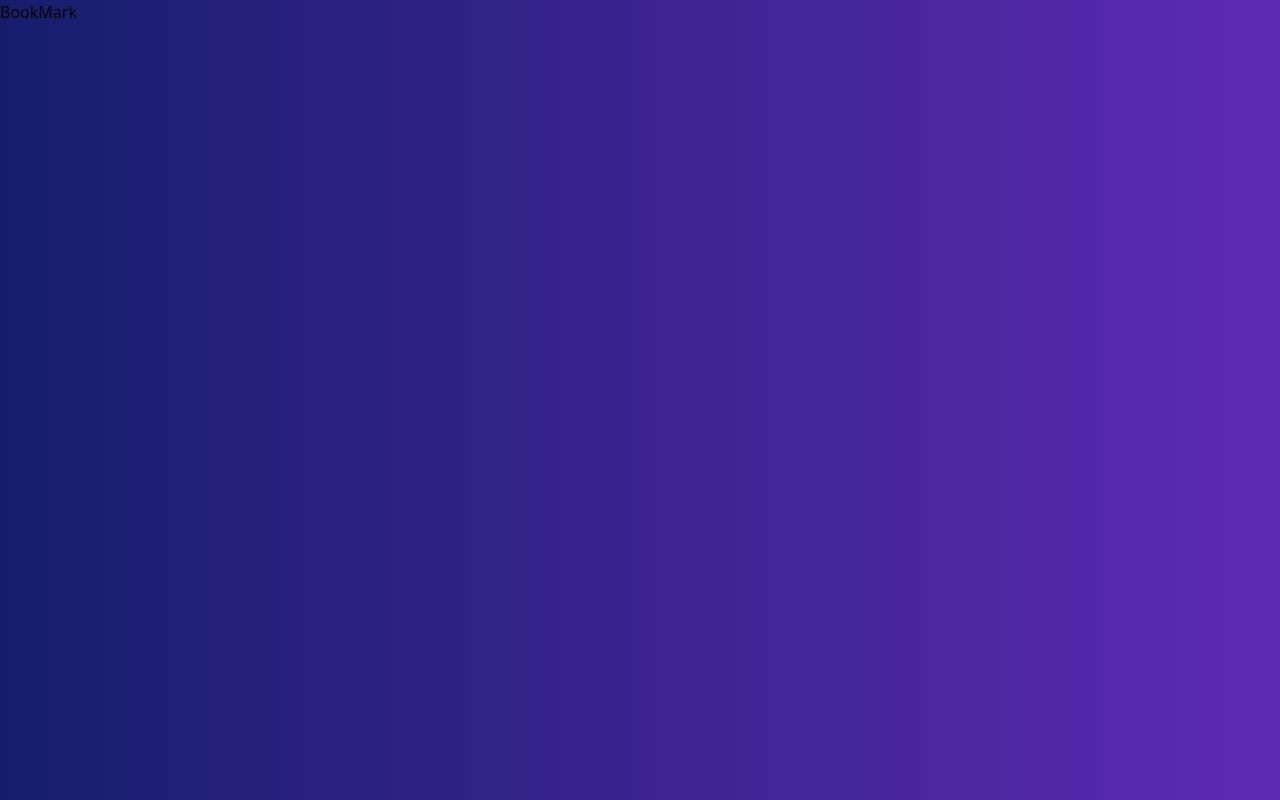
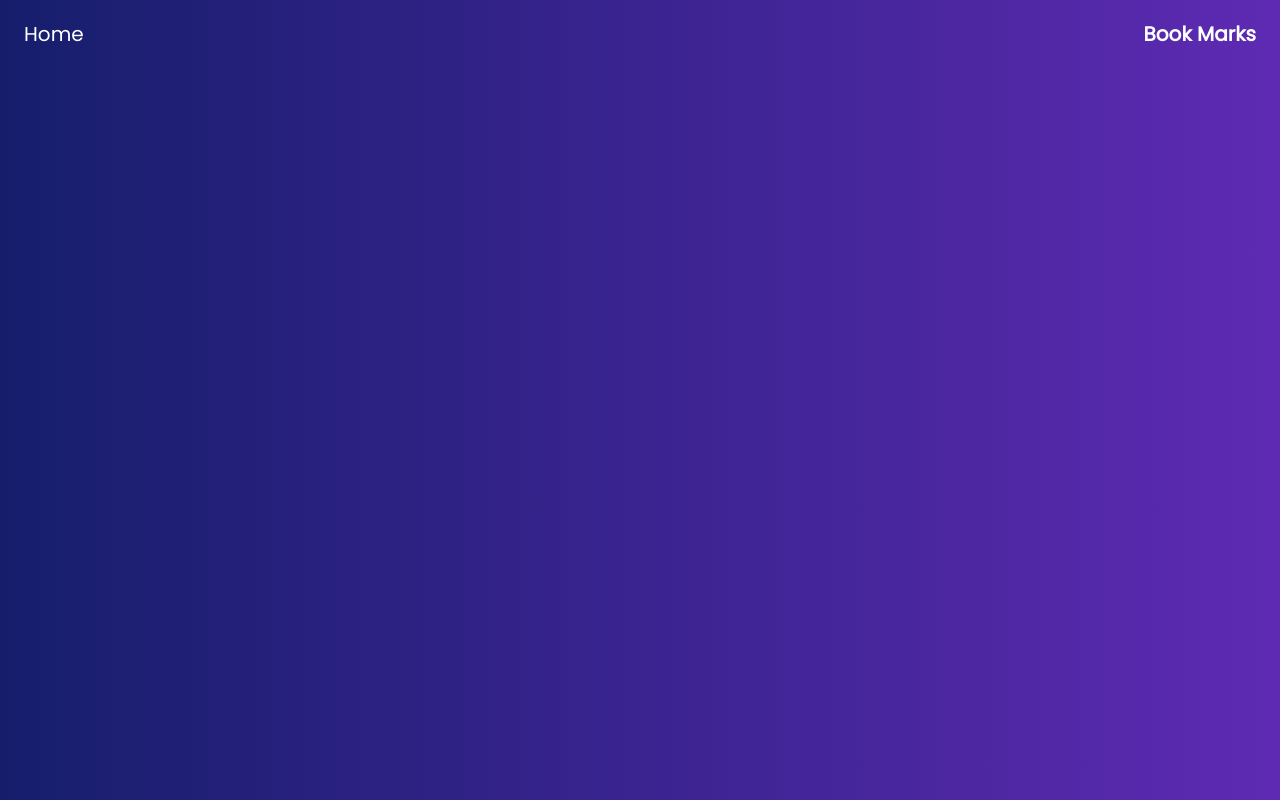
Before and after one commit to dhanashrighagare/React_Quote_Generator, a React (Create React App) app: page /bookmarks in a window 1280 px wide. Built offline with nearby package versions, Linux system fonts and the light colour scheme.

Commit message:
Bookmarking of quotes added

```diff
--- a/src/Pages/BookMark.js
+++ b/src/Pages/BookMark.js
@@ -1,7 +1,24 @@
-import React from 'react'
+import React, { useContext } from 'react'
+import { QuoteContext } from '../ContextAPI/QuoteContext'
+import BookMarkCard from '../components/BookMarkCard'
+import { Link } from 'react-router-dom'
 
 export default function BookMark() {
+  const ctx = useContext(QuoteContext)
   return (
-    <div>BookMark</div>
+    <div>
+      <div className=' top h-20 w-screen justify-between flex pt-5 text-white '>
+            <Link to='/'className=' font-[Poppins] text-xl ml-6 font-light'>Home</Link>
+            <Link to='/bookmarks' className=' font-[Poppins] text-xl mr-6 font-extrabold'>Book Marks</Link>
+        </div>
+        <div className=' flex flex-col items-center justify-center'>
+          {
+            ctx.bookmarks.map((item)=>{
+              return(<BookMarkCard quote = {item}/> )
+            })
+          }
+
+        </div>
+    </div>
   )
 }
--- a/src/Pages/Home.js
+++ b/src/Pages/Home.js
@@ -3,9 +3,8 @@ import QuateCard from '../components/QuateCard'
 import axios from 'axios'
 import  { useContext, useEffect, useState } from 'react'
 import { QuoteContext } from '../ContextAPI/QuoteContext'
-import BookmarkAddIcon from '@mui/icons-material/BookmarkAdd';
 import Loading from '../components/Loading'
-
+import { Link } from 'react-router-dom'
 export default function Home() {
   const ctx = useContext(QuoteContext);
   const [loading,setloading] = useState(false)
@@ -70,13 +69,13 @@ const SelectHandler = (e)=>{
     useEffect(()=>{
       fechquote()
       fechtags()
-    },[bookmarks])
+    },[])
 
   return (
     <div className=' h-screen w-screen text-white '>
         <div className=' top h-20 w-screen justify-between flex pt-5 '>
-            <p className=' font-[Poppins] text-xl ml-6 font-extrabold'>Home</p>
-            <p className=' font-[Poppins] text-xl mr-6 font-light'>Book Marks</p>
+            <Link to='/' className=' font-[Poppins] text-xl ml-6 font-extrabold'>Home</Link>
+            <Link to='/bookmarks' className=' font-[Poppins] text-xl mr-6 font-light'>Book Marks</Link>
         </div>
 
         <div className=' absolute h-full w-screen flex flex-col items-center mt-20 '>
--- /dev/null
+++ b/src/components/BookMarkCard.js
@@ -0,0 +1,18 @@
+// import axios from 'axios'
+import React, { useContext, useEffect, useState } from 'react'
+import { QuoteContext } from '../ContextAPI/QuoteContext'
+
+export default function BookMarkCard(props) {
+    const quote = props.quote
+    const ctx = useContext(QuoteContext)
+
+  return (
+    <div className=' relative bg-[#D05252] rounded-[30px] w-[60%] h-auto p-6 flex flex-col justify-center items-center text-white mt-6' >
+
+        {quote.quote}
+        <br></br>
+         <p className=' font-bold'>-{quote.author}</p>
+
+    </div>
+  )
+}
--- a/src/components/QuateCard.js
+++ b/src/components/QuateCard.js
@@ -1,16 +1,24 @@
 // import axios from 'axios'
 import React, { useContext, useEffect, useState } from 'react'
-// import { QuoteContext } from '../ContextAPI/QuoteContext'
-
-
+import { QuoteContext } from '../ContextAPI/QuoteContext'
+import BookmarkAddIcon from '@mui/icons-material/BookmarkAdd';
+import BookmarkAddedIcon from '@mui/icons-material/BookmarkAdded';
 export default function QuateCard(props) {
     const quote = props.quote
+    const ctx = useContext(QuoteContext)
+    const [isadded,setisadded] = useState(quote.bookmarked)
+    const addBookmark = ()=>{
+        ctx.setbookmarks([...ctx.bookmarks,quote])
+        setisadded(true)
+    }
   return (
-    <div className=' bg-[#D05252] rounded-[30px] w-[60%] h-auto p-6 flex flex-col justify-center items-center' >
+    <div className=' relative bg-[#D05252] rounded-[30px] w-[60%] h-auto p-6 flex flex-col justify-center items-center' >
 
         {quote.quote}
         <br></br>
          <p className=' font-bold'>-{quote.author}</p>
+         <button onClick={addBookmark} className=' bottom-3 right-10 absolute'>{isadded?<BookmarkAddedIcon/>:<BookmarkAddIcon/>}</button>
+
     </div>
   )
 }
```
